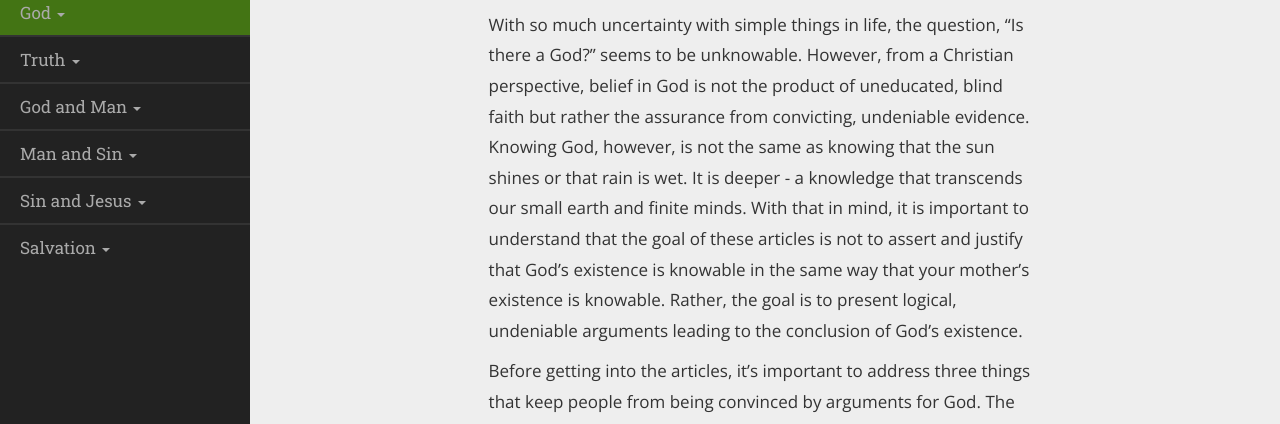
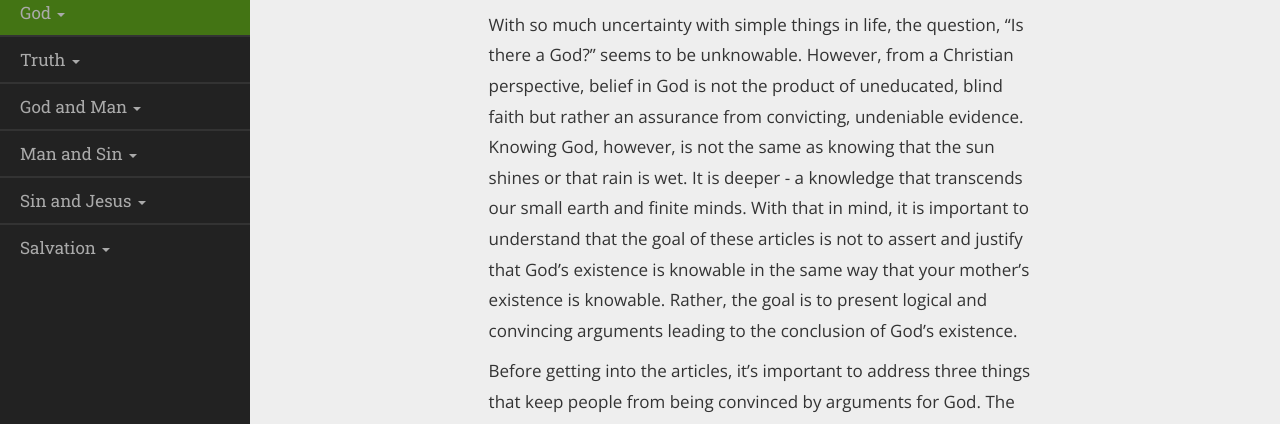
Before and after one commit to byhag/rootedreasoning, a Jekyll site: the page built from _articles/1-God/1-introduction.md, in a window 1280 px wide and 900 px high. Shown: the part 329-753 px from the top of the window. Built offline with Jekyll 4.4.1, drawn with Linux system fonts in a browser that asks for light colours; some of the changed text lies outside the part shown.

Commit message:
Edit God intro

```diff
--- a/_articles/1-God/1-introduction.md
+++ b/_articles/1-God/1-introduction.md
@@ -8,9 +8,9 @@ permalink: /God/introduction
 intro: true
 ---
 
-With so much uncertainty with simple things in life, the question, “Is there a God?” seems to be unknowable. However, from a Christian perspective, belief in God is not the product of uneducated, blind faith but rather the assurance from convicting, undeniable evidence. Knowing God, however, is not the same as knowing that the sun shines or that rain is wet. It is deeper - a knowledge that transcends our small earth and finite minds. With that in mind, it is important to understand that the goal of these articles is not to assert and justify that God’s existence is knowable in the same way that your mother’s existence is knowable. Rather, the goal is to present logical, undeniable arguments leading to the conclusion of God’s existence.
+With so much uncertainty with simple things in life, the question, “Is there a God?” seems to be unknowable. However, from a Christian perspective, belief in God is not the product of uneducated, blind faith but rather an assurance from convicting, undeniable evidence. Knowing God, however, is not the same as knowing that the sun shines or that rain is wet. It is deeper - a knowledge that transcends our small earth and finite minds. With that in mind, it is important to understand that the goal of these articles is not to assert and justify that God’s existence is knowable in the same way that your mother’s existence is knowable. Rather, the goal is to present logical and convincing arguments leading to the conclusion of God’s existence.
 
-Before getting into the articles, it’s important to address three things that keep people from being convinced by arguments for God. The first is the belief that nothing exists outside of the natural. For obvious reasons, if it’s already assumed that nothing supernatural exists, it would be very difficult to convince otherwise. The second is the assumption that we can only know what science reveals to us. The idea goes, “If it can’t be tested, then we can’t believe in it.” Science is great for gaining understanding of the world around us, but it is limited in its scope. For instance, science cannot tell us what is moral, what is logical, what is historical, or what you experience. Finally, if you don’t want to believe God exists, you won’t. He allows you to do that. These articles are challenging. They may ask you to question your very worldview, but the quest for truth is an arduous climb. One we all hope to summit.
+Before getting into the articles, it’s important to address three things that keep people from being convinced by arguments for God. The first is the belief that nothing exists outside of the natural. For obvious reasons, if it’s already assumed that nothing supernatural exists, it would be very difficult to convince otherwise. The second is the assumption that we can only know what science reveals to us. The idea goes, “If it can’t be tested, then we can’t believe in it.” Science is great for gaining understanding of the world around us, but it is limited in its scope. For instance, science cannot tell us what is moral, what is logical, what is historical, or what you experience. Finally, if you don’t want to believe God exists, you won’t. He allows you to do that. These articles are challenging. They may ask you to question your worldview, but the quest for truth is an arduous climb. One we all hope to summit.
 
 ## Branch Articles:
 {% for article in site.articles %}
```
